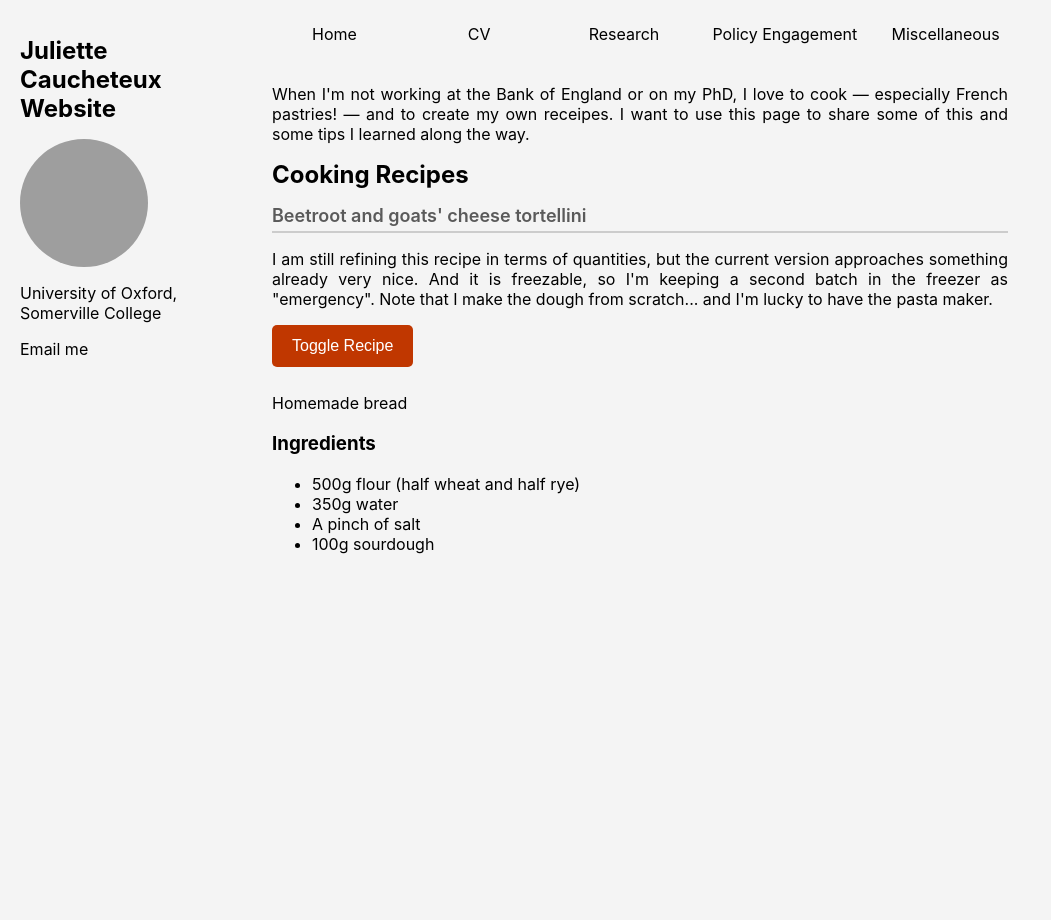
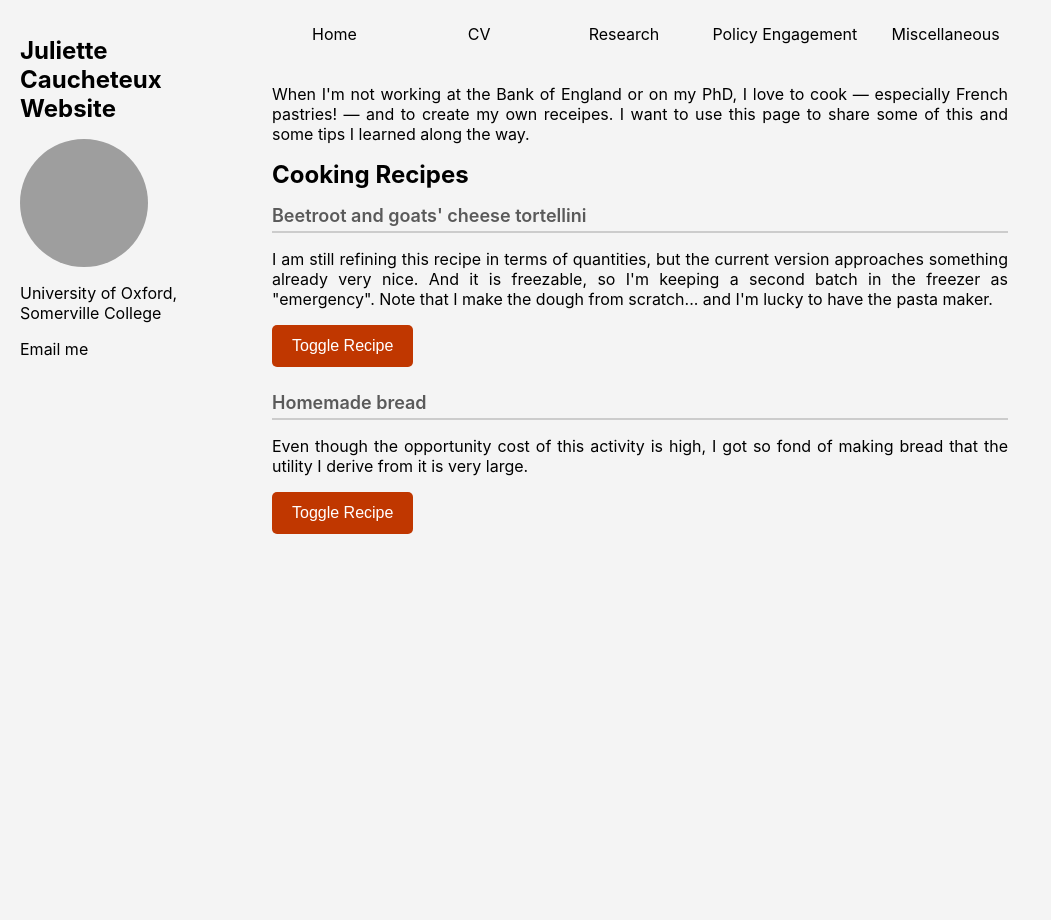
Before and after one commit to JulietteCx/juliettecx.github.io, a Jekyll site: the page built from _pages/miscellaneous/savoury.html, in a window 1280 px wide. Shown: the whole page, without its empty margins (0-1051 px from the left). Built offline with Jekyll 4.4.1, drawn with Linux system fonts in a browser that asks for light colours; grey boxes are pictures that could not be loaded.

Commit message:
Update savoury.html

```diff
--- a/_pages/miscellaneous/savoury.html
+++ b/_pages/miscellaneous/savoury.html
@@ -61,11 +61,17 @@ Note that I make the dough from scratch... and I'm lucky to have the pasta maker
                 <p>You're done!</p>
             </div>
 
-<p> Homemade bread</p>
- <h3>Ingredients </h3>
+<h2> Homemade bread</h2>
+<p> Even though the opportunity cost of this activity is high, I got so fond of making bread that the utility I derive from it is very large. </p>
+<button class="toggle-btn" onclick="toggleContent('salty-bread')">Toggle Recipe</button>
+
+            <div id="salty-tortellini" class="hidden">
+                 <h3>Ingredients </h3>
                 <ul>
                     <li> 500g flour (half wheat and half rye)</li>
                     <li> 350g water </li>
                     <li> A pinch of salt </li>
                     <li> 100g sourdough</li>
                 </ul>
+
+                </div>
```
